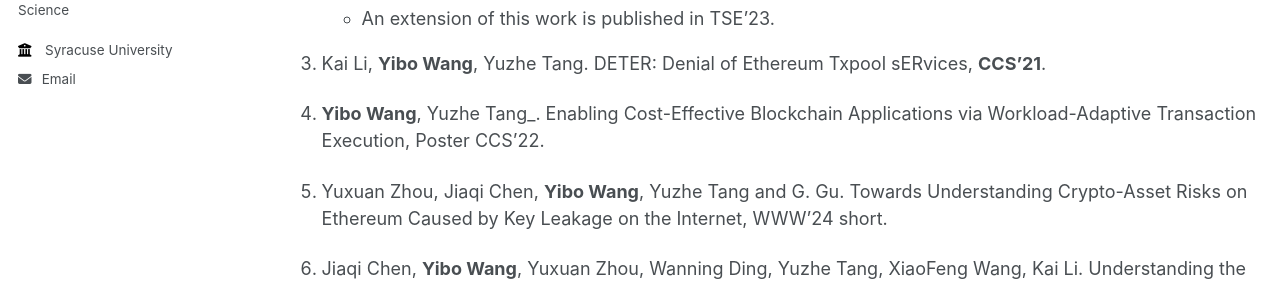
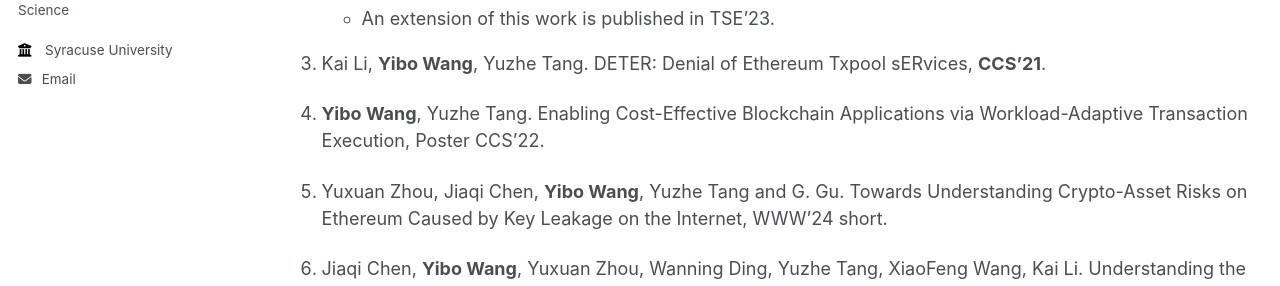
Before and after one commit to wangyibo0308/wangyibo0308.github.io, a Jekyll site: the page built from _pages/publication.md, in a window 1280 px wide and 1065 px high. Shown: the part 302-588 px from the top of the window. Built offline with Jekyll 4.4.1, drawn with Linux system fonts in a browser that asks for light colours.

```diff
--- a/_pages/publication.md
+++ b/_pages/publication.md
@@ -15,7 +15,7 @@ author_profile: true
 
 3. Kai Li, **Yibo Wang**, Yuzhe Tang. DETER: Denial of Ethereum Txpool sERvices, **CCS'21**.
 
-4. **Yibo Wang**, Yuzhe Tang_. Enabling Cost-Effective Blockchain Applications via Workload-Adaptive Transaction Execution, Poster CCS'22.
+4. **Yibo Wang**, Yuzhe Tang. Enabling Cost-Effective Blockchain Applications via Workload-Adaptive Transaction Execution, Poster CCS'22.
 
 5. Yuxuan Zhou, Jiaqi Chen, **Yibo Wang**, Yuzhe Tang and G. Gu. Towards Understanding Crypto-Asset Risks on Ethereum Caused by Key Leakage on the Internet, WWW'24 short.
 
```
